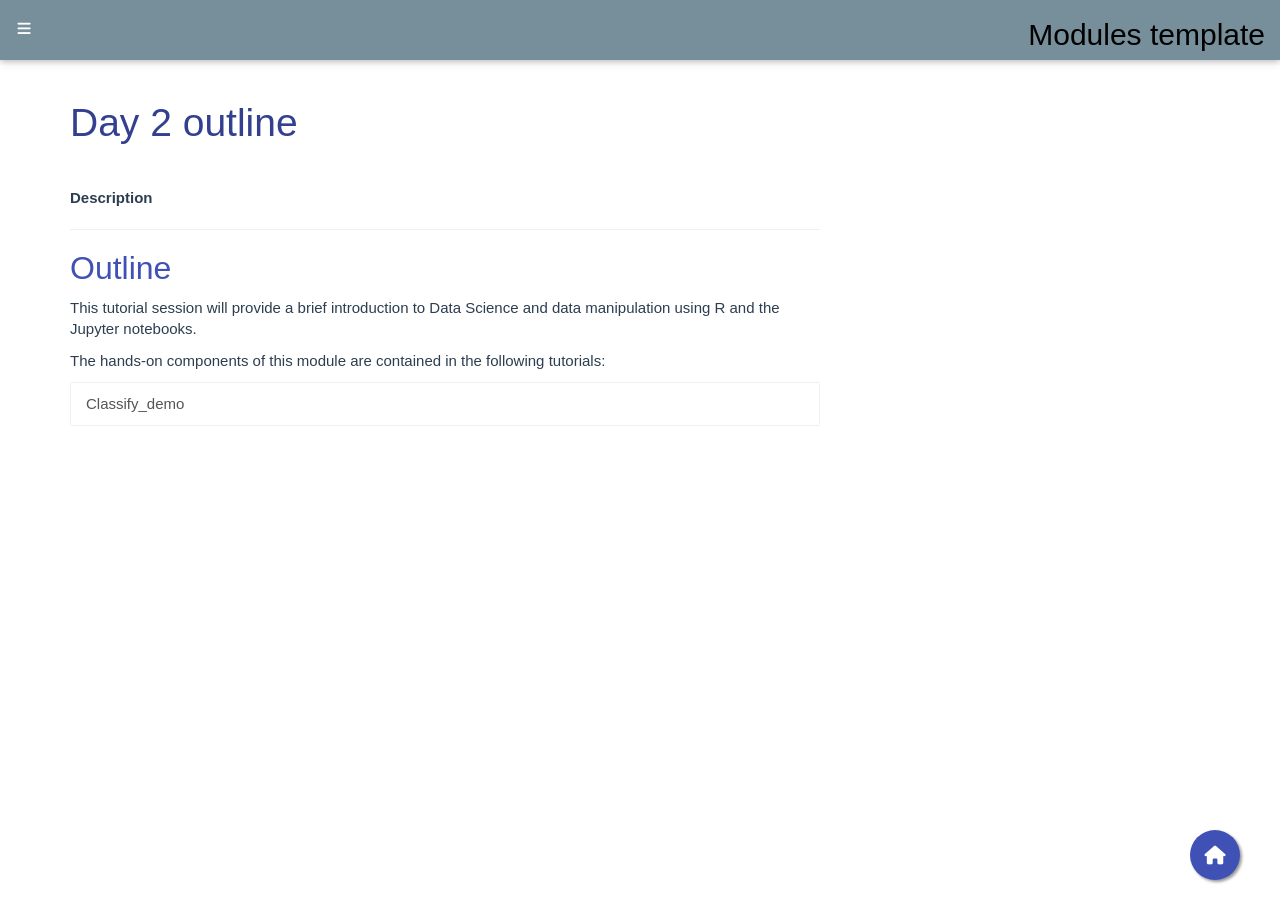
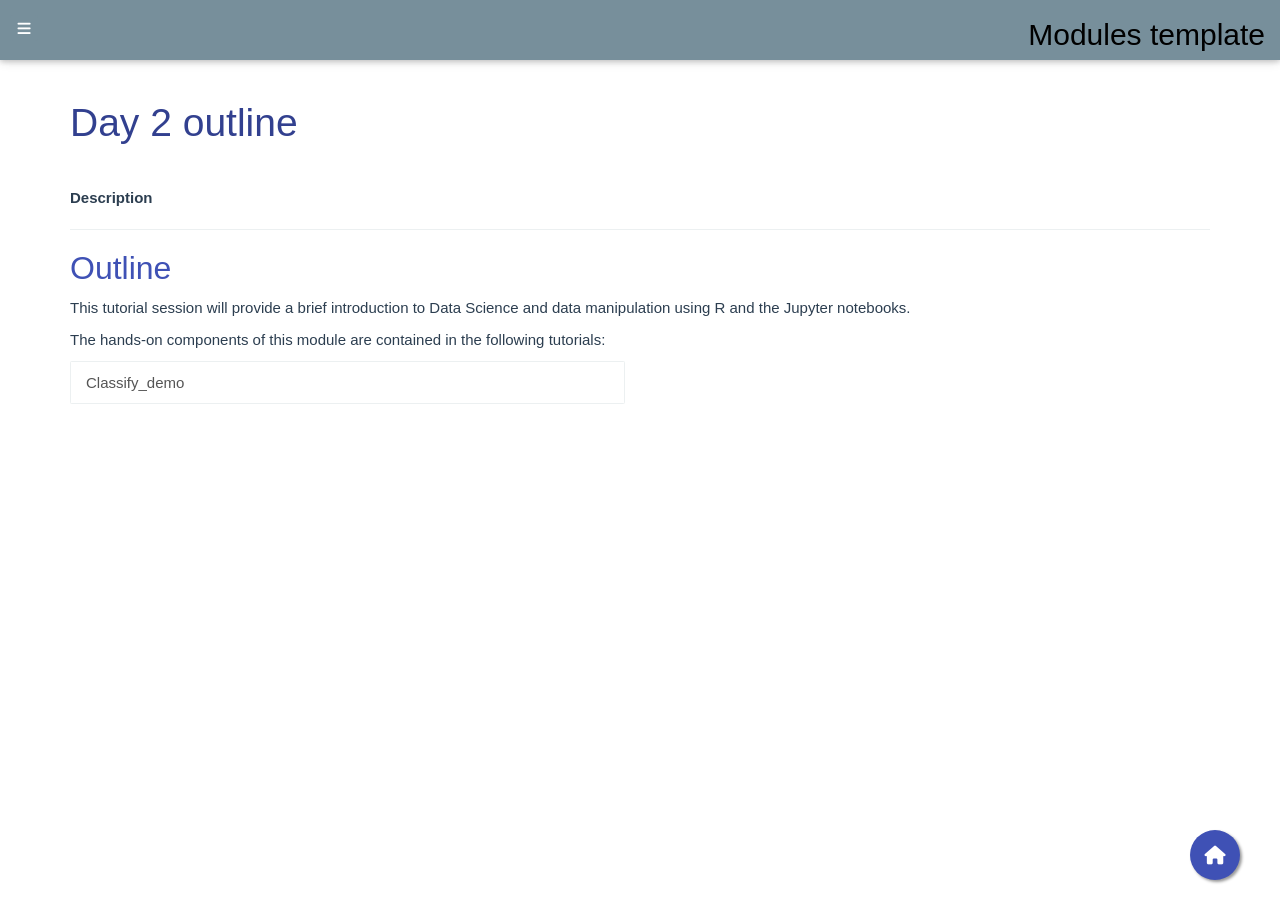
Before and after one commit to trallard/Modules-template, a Jekyll site: the page built from _Day2/Day2_Outline.md, in a window 1280 px wide. Built offline with Jekyll 4.4.1, drawn with Linux system fonts in a browser that asks for light colours; nearby versions of some CDN libraries; some web fonts are replaced.

Commit message:
Full width

```diff
--- a/_layouts/module.html
+++ b/_layouts/module.html
@@ -6,6 +6,8 @@ layout: page
 {{content}}
 
 <!-- Automatically finds and list the files in the collection-->
+<div class="row">
+  <div class="col-sm-6 col-lg-6">
     <div class='list-group'>
       {% for node in site.collections%}
       {% for file in node.docs %}
@@ -22,7 +24,8 @@ layout: page
       {% endfor %}
       {% endfor %}
     </div>
-
+  </div>
+</div>
 <!-- home button -->
 <a href="{{site.url}}{{site.baseurl}}/index.html" class="float">
   <i class="fa fa-home my-float"></i>
--- a/_layouts/page.html
+++ b/_layouts/page.html
@@ -20,16 +20,13 @@ when the sidebar is displayed-->
     <div class="row">
 
 
-      <div class="col-sm-8">
+      <div class="col-sm-12">
         <div class = 'page-header'>
           <h1> {{page.title}} </h1>
         </div>
         <main>
           {{content}}
         </main>
-      </div>
-
-      <div class="col-sm-1">
       </div>
 
     </div>
```
Lines whose indentation alone changed are shown as unchanged.
